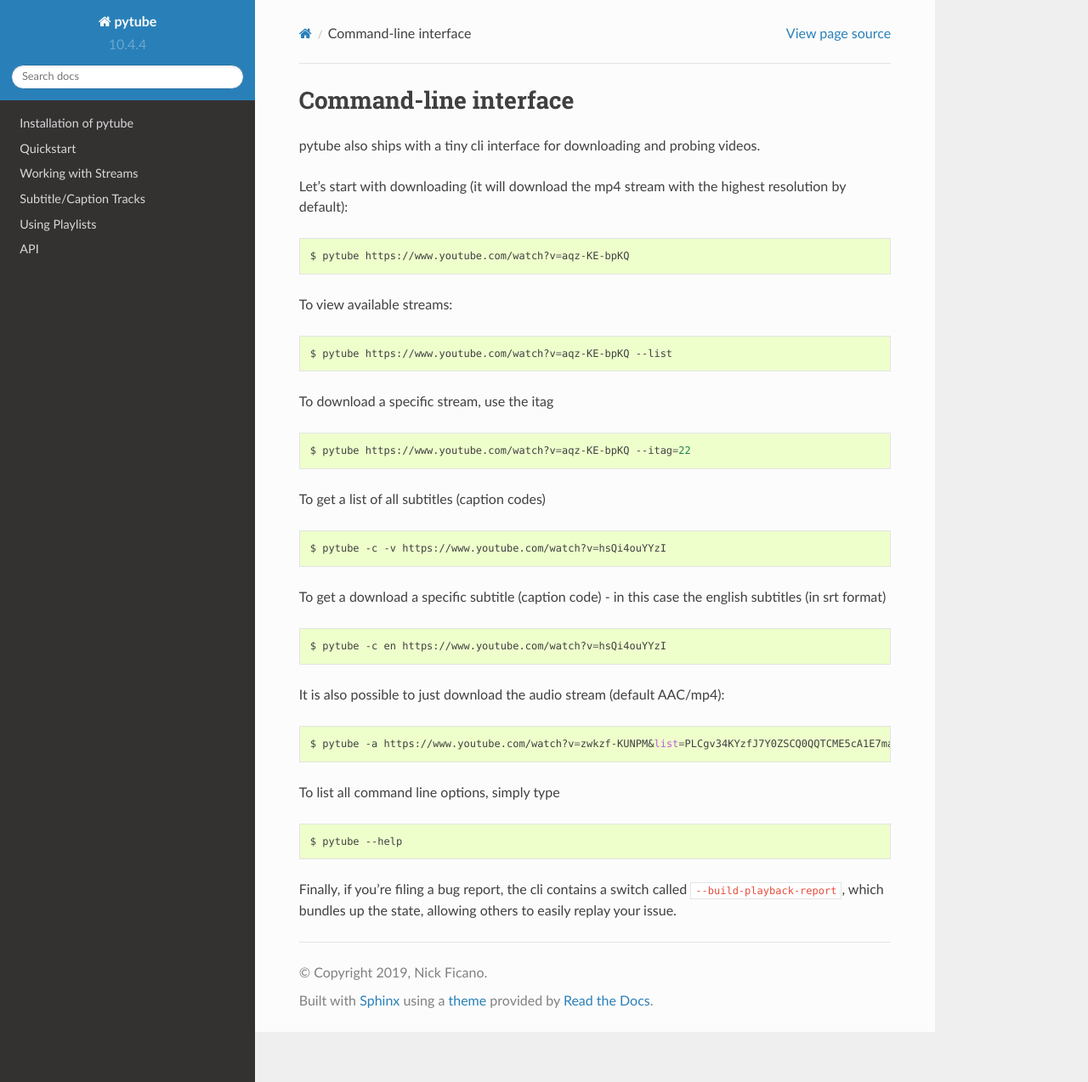
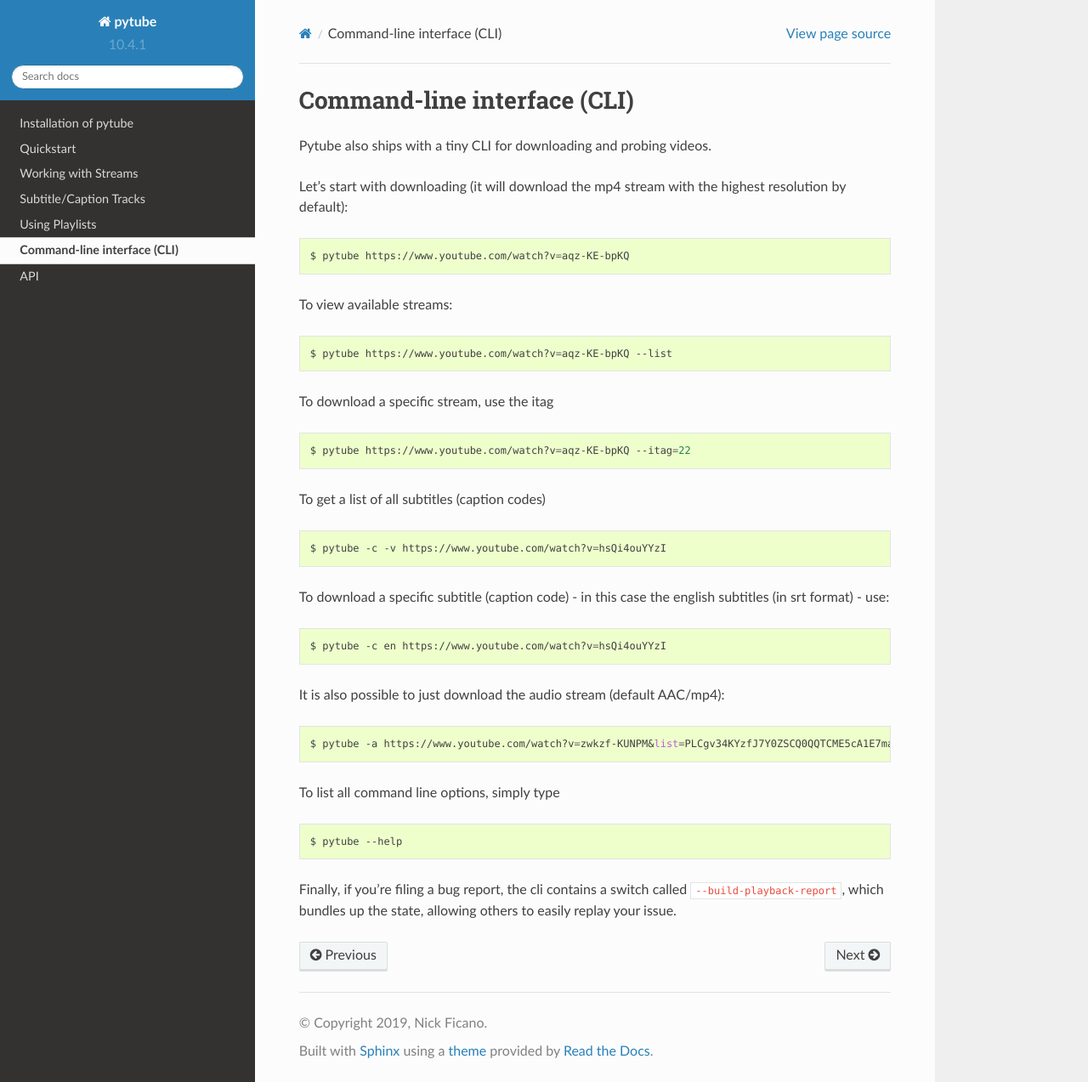
Before and after one commit to pytube/pytube, a Sphinx documentation site: the page built from docs/user/cli.rst, in a window 1280 px wide and 1273 px high. Shown: the whole window at 85% size. Built offline with Sphinx 7.4.7 and the Read the Docs theme 2.0.0, drawn with Linux system fonts in a browser that asks for light colours.

Commit message:
fix: corrections of @tfdahlin added

```diff
--- a/docs/index.rst
+++ b/docs/index.rst
@@ -64,6 +64,7 @@
    user/install
    user/quickstart
    user/playlist
+   user/cli
 
 The API Documentation / Guide
 -----------------------------
--- a/docs/commandline_interface.rst
+++ b/docs/user/cli.rst
@@ -1,7 +1,7 @@
-Command-line interface
-======================
+Command-line interface (CLI)
+=============================
 
-pytube also ships with a tiny cli interface for downloading and probing
+Pytube also ships with a tiny CLI for downloading and probing
 videos.
 
 Let's start with downloading (it will download the mp4 stream with the
@@ -29,8 +29,8 @@
 
     $ pytube -c -v https://www.youtube.com/watch?v=hsQi4ouYYzI
 
-To get a download a specific subtitle (caption code) - in this case the
-english subtitles (in srt format)
+To download a specific subtitle (caption code) - in this case the
+english subtitles (in srt format) - use:
 
 .. code:: bash
 
--- a/pytube/version.py
+++ b/pytube/version.py
@@ -1,6 +1,6 @@
 # -*- coding: utf-8 -*-
 
-__version__ = "10.4.4"
+__version__ = "10.4.1"
 
 if __name__ == "__main__":
     print(__version__)
```
Also changed, not shown: README.md (+2 -1 lines), 1 other file.
